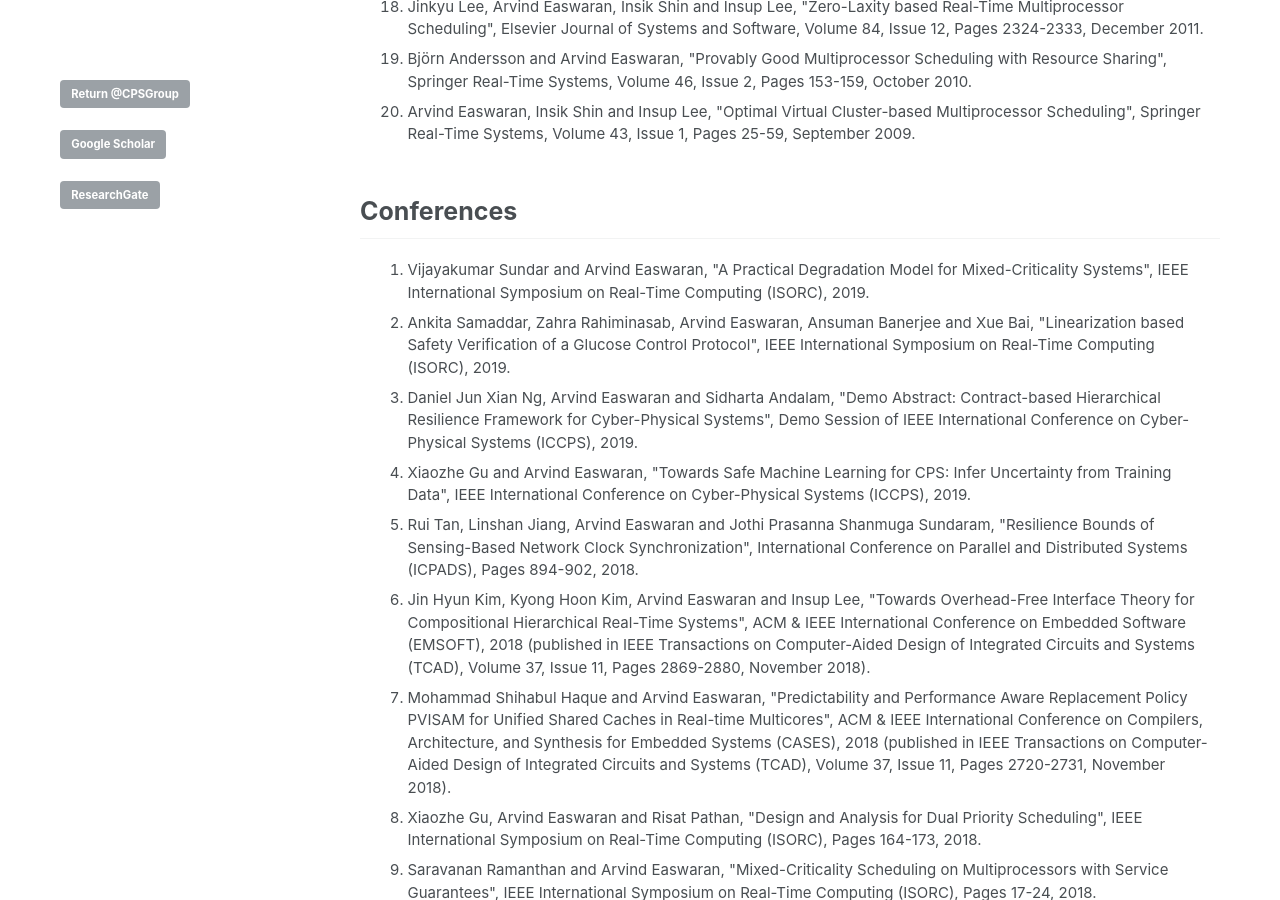
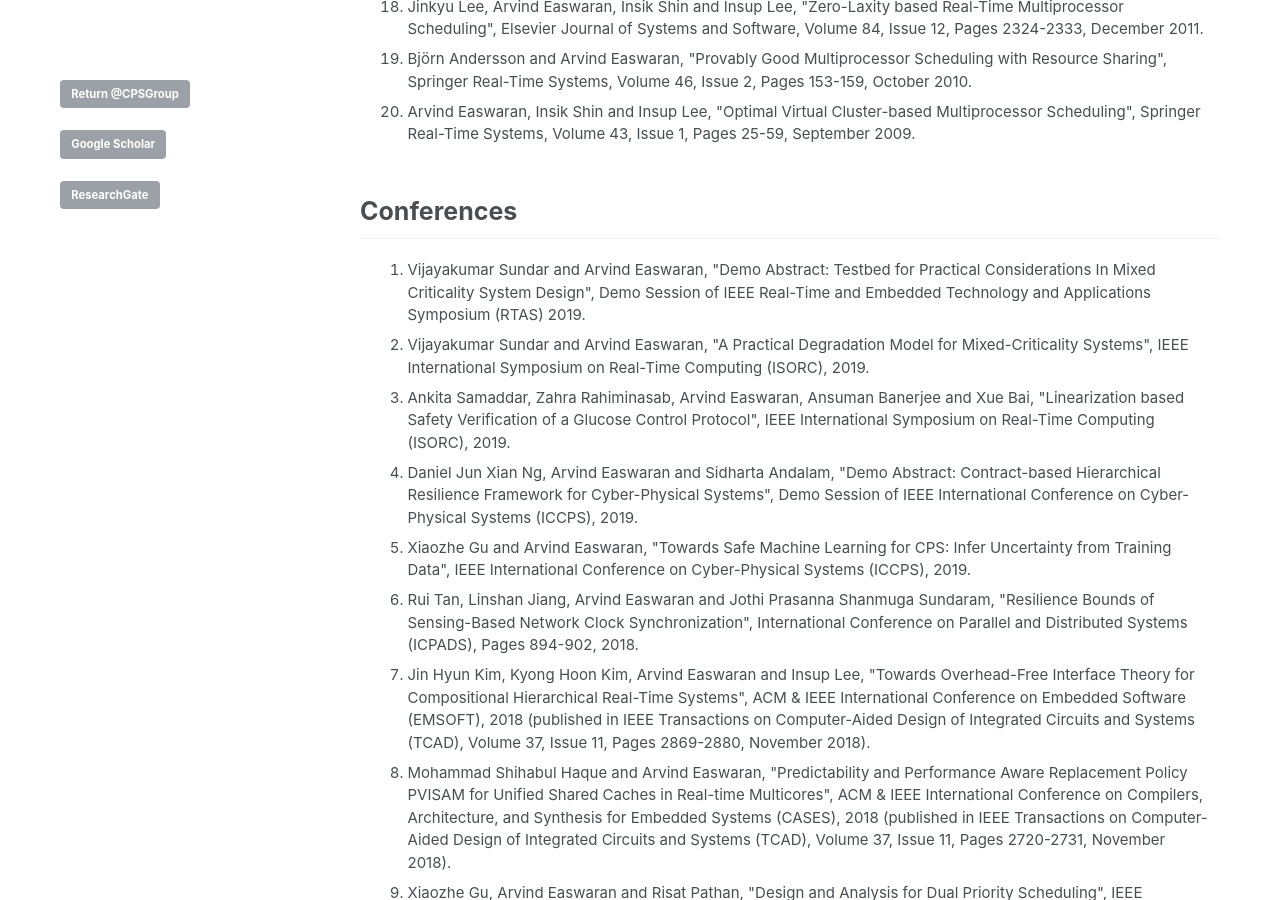
Before and after one commit to CPS-research-group/CPS-research-group.github.io, a Jekyll site: the page built from _pages/research_profile.md, in a window 1280 px wide and 900 px high, scrolled down 1388 px. Built offline with Jekyll 4.4.1, drawn with Linux system fonts in a browser that asks for light colours.

Commit message:
Updates.

```diff
--- a/_pages/research_profile.md
+++ b/_pages/research_profile.md
@@ -47,6 +47,7 @@ a.a:active {color:#0000FF; text-decoration:none;}
 
 ## Conferences
    <ol>
+     		        <li class="a">Vijayakumar Sundar and Arvind Easwaran, "Demo Abstract: Testbed for Practical Considerations In Mixed Criticality System Design", Demo Session of IEEE Real-Time and Embedded Technology and Applications Symposium (RTAS) 2019.</li>
      		        <li class="a">Vijayakumar Sundar and Arvind Easwaran, "A Practical Degradation Model for Mixed-Criticality Systems", IEEE International Symposium on Real-Time Computing (ISORC), 2019.</li>
      		        <li class="a">Ankita Samaddar, Zahra Rahiminasab, Arvind Easwaran, Ansuman Banerjee and Xue Bai, "Linearization based Safety Verification of a Glucose Control Protocol", IEEE International Symposium on Real-Time Computing (ISORC), 2019.</li>
 <li class="a">Daniel Jun Xian Ng, Arvind Easwaran and Sidharta Andalam, "Demo Abstract: Contract-based Hierarchical Resilience Framework for Cyber-Physical Systems", Demo Session of IEEE International Conference on Cyber-Physical Systems (ICCPS), 2019.</li>
```
